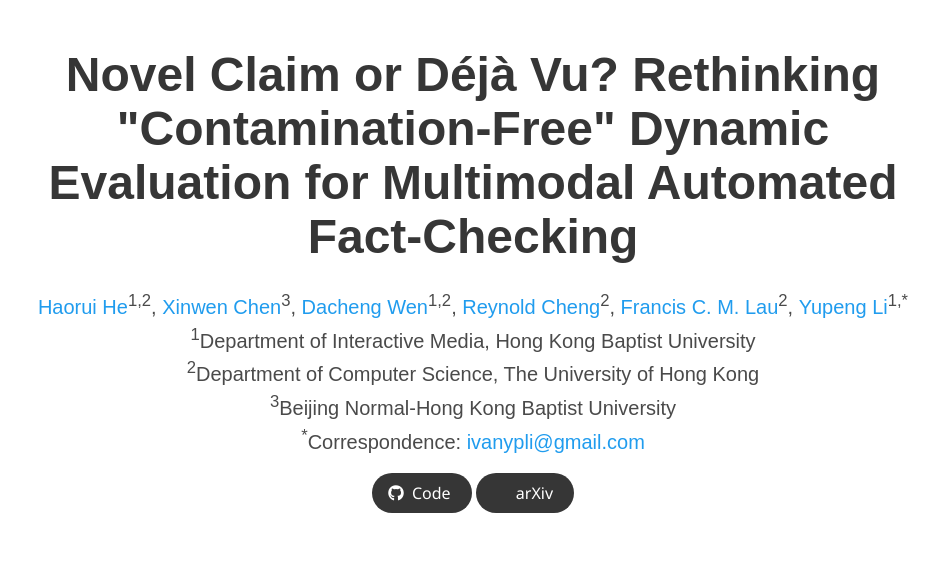
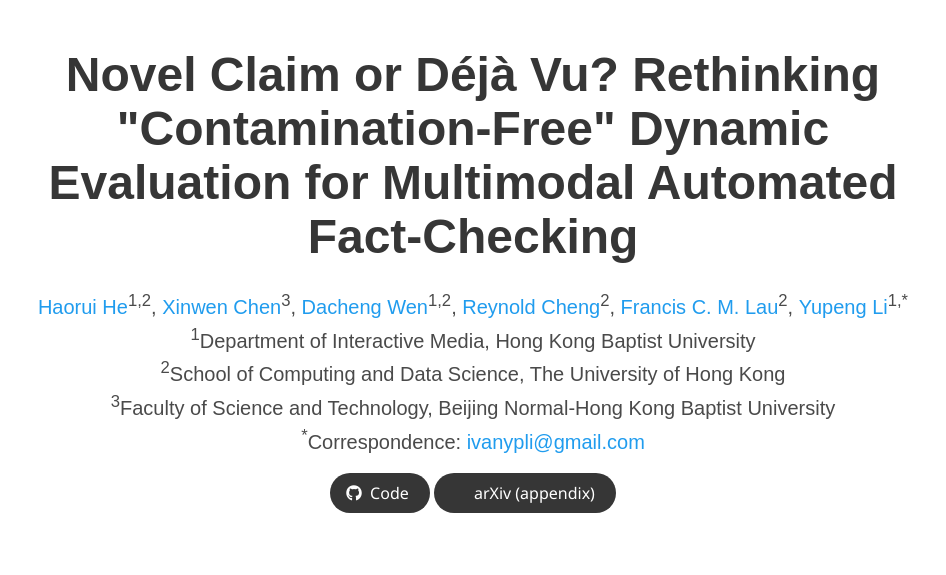
Before and after one commit to TrustworthyComp/Rethink-MAFC-Eval, a plain HTML site: page docs/index.html in a window 1280 px wide. Shown: the top 575 px of the page, without its empty margins (167-1113 px from the left). Drawn offline with nearby package versions, Linux system fonts and the light colour scheme; some icons are missing; a web font is replaced by a local one.

Commit message:
Update index.html

```diff
--- a/docs/index.html
+++ b/docs/index.html
@@ -62,8 +62,8 @@
           </div>
           <div class="is-size-5 publication-authors">
             <span class="author-block"><sup>1</sup>Department of Interactive Media, Hong Kong Baptist University</span><br>
-            <span class="author-block"><sup>2</sup>Department of Computer Science, The University of Hong Kong</span><br>
-            <span class="author-block"><sup>3</sup>Beijing Normal-Hong Kong Baptist University</span><br>
+            <span class="author-block"><sup>2</sup>School of Computing and Data Science, The University of Hong Kong</span><br>
+            <span class="author-block"><sup>3</sup>Faculty of Science and Technology, Beijing Normal-Hong Kong Baptist University</span><br>
             <span class="author-block"><sup>*</sup>Correspondence: <a href="mailto:ivanypli@gmail.com">ivanypli@gmail.com</a></span>
           </div>
 
@@ -86,7 +86,7 @@
                   <span class="icon">
                       <i class="ai ai-arxiv"></i>
                   </span>
-                  <span>arXiv</span>
+                  <span>arXiv (appendix)</span>
                 </a>
               </span>
             </div>
```
